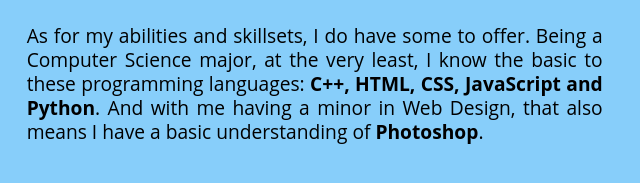
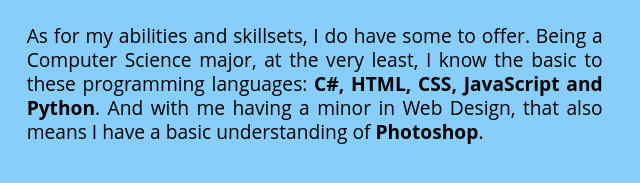
Before and after one commit to LamNguyen181198/LamNguyen181198.github.io, a plain HTML site: page content.html in a window 1280 px wide. Both pictures are taken after a click on the button "My Skills". Shown: the part 313-496 px from the top of the page, 640-1280 px from the left. Drawn offline with Linux system fonts and the light colour scheme; a web font is replaced by a local one.

Commit message:
Update content
Fix a typo

```diff
--- a/content.html
+++ b/content.html
@@ -85,7 +85,7 @@
 				<h1>And About My Skill Sets?</h1>
 				<p>
 					As for my abilities and skillsets, I do have some to offer.
-					Being a Computer Science major, at the very least, I know the basic to these programming languages: <b>C++,
+					Being a Computer Science major, at the very least, I know the basic to these programming languages: <b>C#,
 					HTML, CSS, JavaScript and Python</b>. And with me having a minor in Web Design, that also means I have a basic
 					understanding of <b>Photoshop</b>.
 					</p>
```
